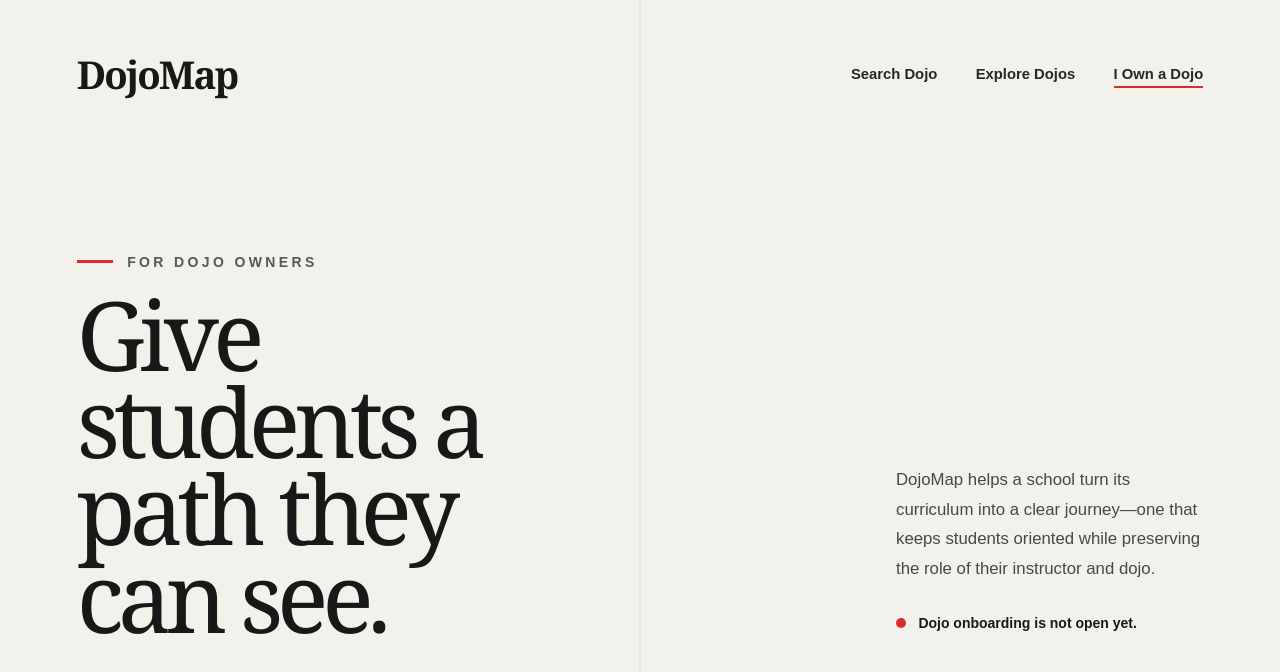
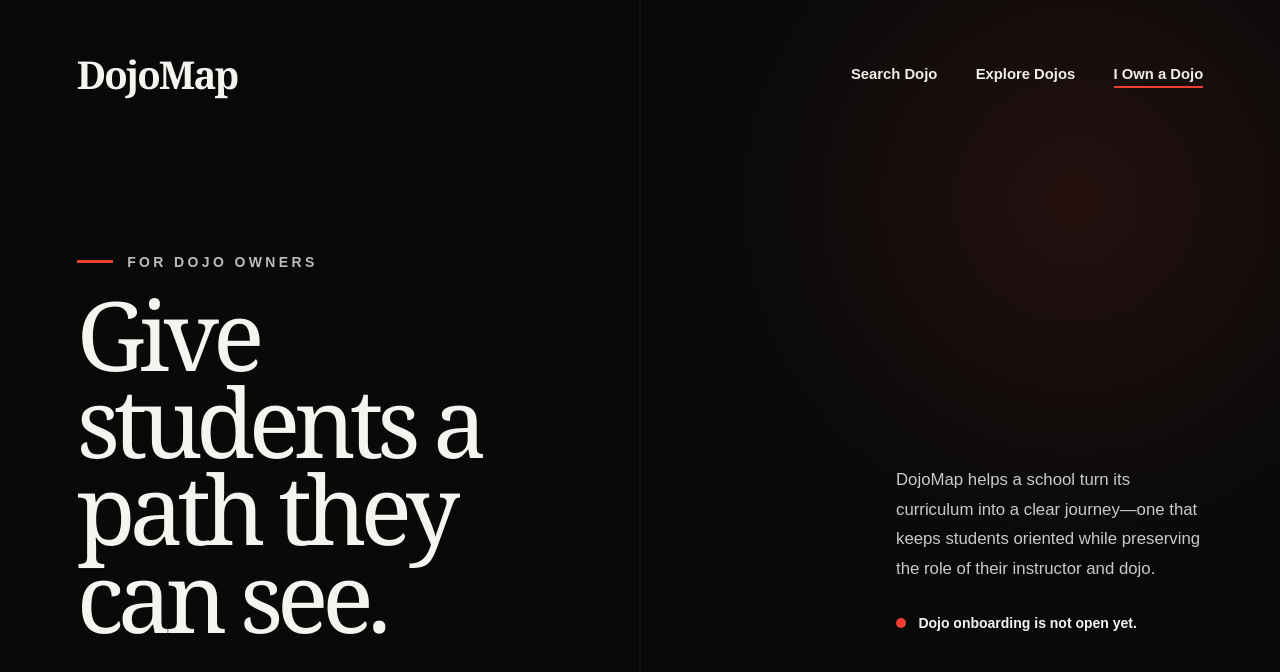
Before and after one commit to SquishyDragon/DojoMap, a Next.js app: page /for-dojos in a window 1280 px wide. Shown: the top 672 px of the page. Built offline with nearby package versions, Linux system fonts and the light colour scheme.

Commit message:
fix: align owner page with dark theme

```diff
--- a/src/app/for-dojos/page.module.css
+++ b/src/app/for-dojos/page.module.css
@@ -3,10 +3,11 @@
   min-height: 100dvh;
   overflow-y: auto;
   padding: clamp(1.5rem, 4vw, 3rem) clamp(1.5rem, 6vw, 6rem) clamp(3rem, 8vw, 7rem);
-  color: #171918;
+  color: #f6f4ef;
   background:
-    linear-gradient(90deg, transparent 49.9%, rgba(23, 25, 24, 0.08) 50%, transparent 50.1%),
-    #f3f1eb;
+    radial-gradient(circle at 84% 12%, rgba(239, 63, 53, 0.12), transparent 23rem),
+    linear-gradient(90deg, transparent 49.9%, rgba(246, 244, 239, 0.06) 50%, transparent 50.1%),
+    #080a0a;
 }
 
 .header {
@@ -34,7 +35,7 @@
 .header nav a {
   position: relative;
   padding-block: 0.6rem;
-  color: #252827;
+  color: #eeeeea;
   font-size: 0.925rem;
   font-weight: 600;
   text-decoration: none;
@@ -47,7 +48,7 @@
   left: 0;
   height: 0.125rem;
   content: "";
-  background: #d82e28;
+  background: #ef3f35;
   transform: scaleX(0);
   transition: transform 180ms ease;
 }
@@ -60,7 +61,7 @@
 
 .brand:focus-visible,
 .header nav a:focus-visible {
-  outline: 2px solid #171918;
+  outline: 2px solid #f6f4ef;
   outline-offset: 0.35rem;
 }
 
@@ -78,7 +79,7 @@
   gap: 0.9rem;
   align-items: center;
   margin-bottom: 1.25rem;
-  color: #555957;
+  color: #b9bcba;
   font-size: 0.875rem;
   font-weight: 700;
   letter-spacing: 0.24em;
@@ -89,7 +90,7 @@
   width: 2.25rem;
   height: 0.2rem;
   content: "";
-  background: #d82e28;
+  background: #ef3f35;
 }
 
 .hero h1 {
@@ -109,7 +110,7 @@
 }
 
 .heroCopy > p:first-child {
-  color: #454947;
+  color: #c8cbc8;
   font-size: 1.05rem;
   line-height: 1.75;
 }
@@ -126,14 +127,14 @@
   width: 0.65rem;
   height: 0.65rem;
   border-radius: 50%;
-  background: #d82e28;
+  background: #ef3f35;
 }
 
 .benefits {
   max-width: 76rem;
   margin-inline: auto;
   padding-block: clamp(3rem, 6vw, 5rem);
-  border-top: 1px solid #b9b9b3;
+  border-top: 1px solid #3b3e3d;
 }
 
 .benefits > h2 {
@@ -157,7 +158,7 @@
   gap: 1rem;
   align-content: start;
   padding: 0 clamp(1.5rem, 3vw, 3rem);
-  border-left: 1px solid #b9b9b3;
+  border-left: 1px solid #3b3e3d;
 }
 
 .benefitGrid article:first-child {
@@ -170,7 +171,7 @@
 }
 
 .benefitGrid article > span {
-  color: #d82e28;
+  color: #ef3f35;
   font-family: Georgia, "Times New Roman", serif;
   font-size: 1rem;
 }
@@ -183,7 +184,7 @@
 }
 
 .benefitGrid p {
-  color: #555957;
+  color: #b9bcba;
   font-size: 1rem;
   line-height: 1.7;
 }
@@ -195,7 +196,8 @@
   max-width: 76rem;
   margin-inline: auto;
   padding: clamp(2rem, 5vw, 4rem);
-  color: #f3f1eb;
+  color: #f6f4ef;
+  border: 1px solid #3b3e3d;
   background: #121514;
 }
 
@@ -242,7 +244,7 @@
   .benefitGrid article:first-child,
   .benefitGrid article:last-child {
     padding: 2rem 0;
-    border-top: 1px solid #b9b9b3;
+    border-top: 1px solid #3b3e3d;
     border-left: 0;
   }
 
```
